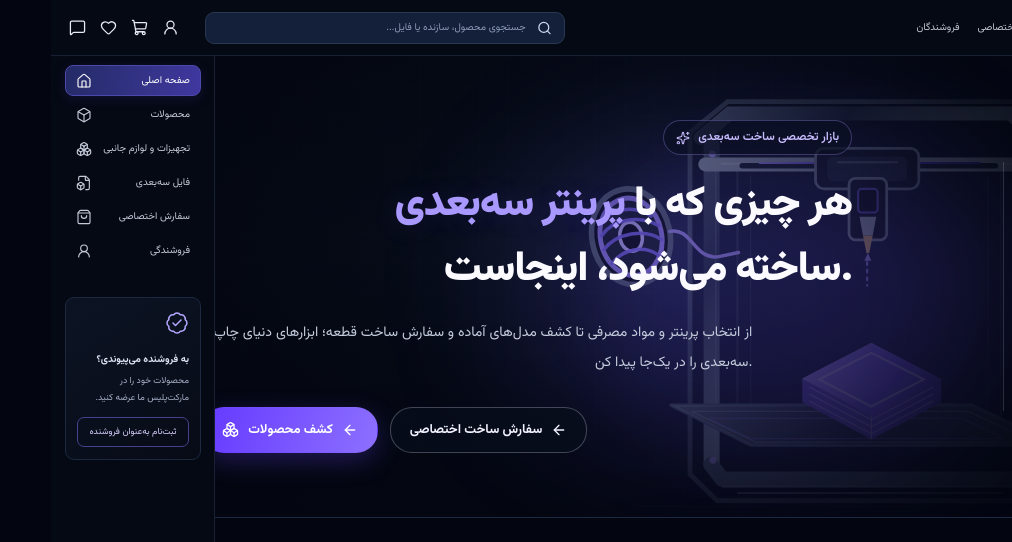
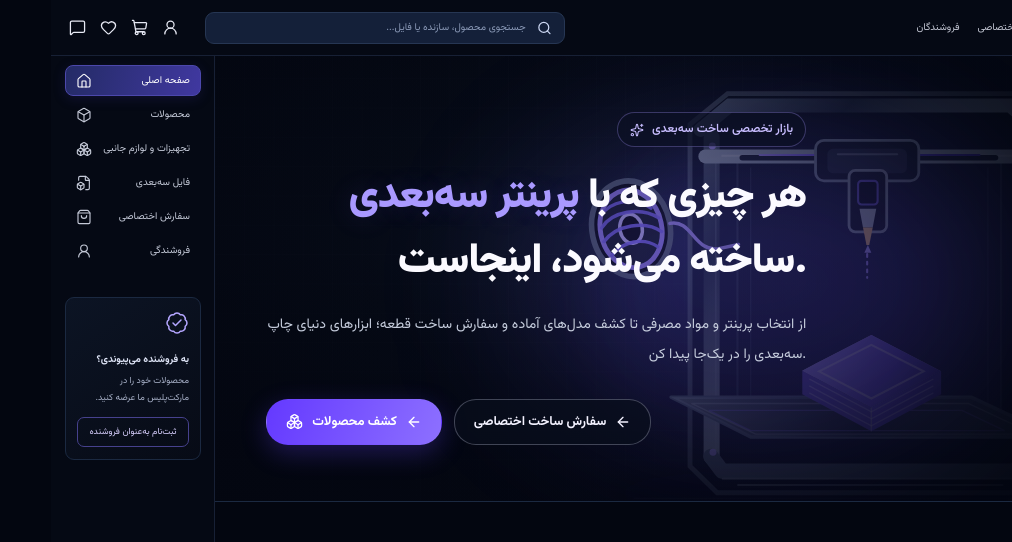
Before and after one commit to ParisaAtaee2000/web-projects, a React (Vite) app in the folder 3d-marketplace/: page / in a window 1280 px wide. Shown: the top 542 px of the page, without its empty margins (268-1280 px from the left). Built offline with nearby package versions, Linux system fonts and the light colour scheme.

Commit message:
Improve hero layout and align content to the left column

```diff
--- a/3d-marketplace/src/components/hero/hero.css
+++ b/3d-marketplace/src/components/hero/hero.css
@@ -53,24 +53,26 @@
   z-index: 1;
   display: grid;
   direction: ltr;
-  grid-template-columns: minmax(0, 1fr) minmax(220px, 270px);
+  grid-template-columns: minmax(0, 1fr) minmax(220px, 260px);
   align-items: center;
-  gap: clamp(28px, 4vw, 58px);
+  gap: clamp(24px, 3.2vw, 46px);
   width: min(100%, 1480px);
   min-height: inherit;
   margin-inline: auto;
-  padding: clamp(36px, 5vw, 64px) clamp(24px, 4.5vw, 68px);
+  padding: clamp(32px, 4.5vw, 56px) clamp(22px, 4vw, 56px);
 }
 
 .hero__main {
+  display: flex;
+  align-items: center;
+  justify-content: flex-start;
   min-width: 0;
 }
 
 .hero-content {
-  position: relative;
-  left: -100px;
-  max-width: 650px;
-  margin-inline-start: auto;
+  width: min(100%, 540px);
+  max-width: 540px;
+  margin: 0;
   text-align: right;
 }
 
@@ -268,9 +270,9 @@
   }
 
   .hero-content {
-    left: 0;
+    width: 100%;
     max-width: 620px;
-    margin-inline-start: 0;
+    margin: 0;
   }
 
   .hero__features {
```
